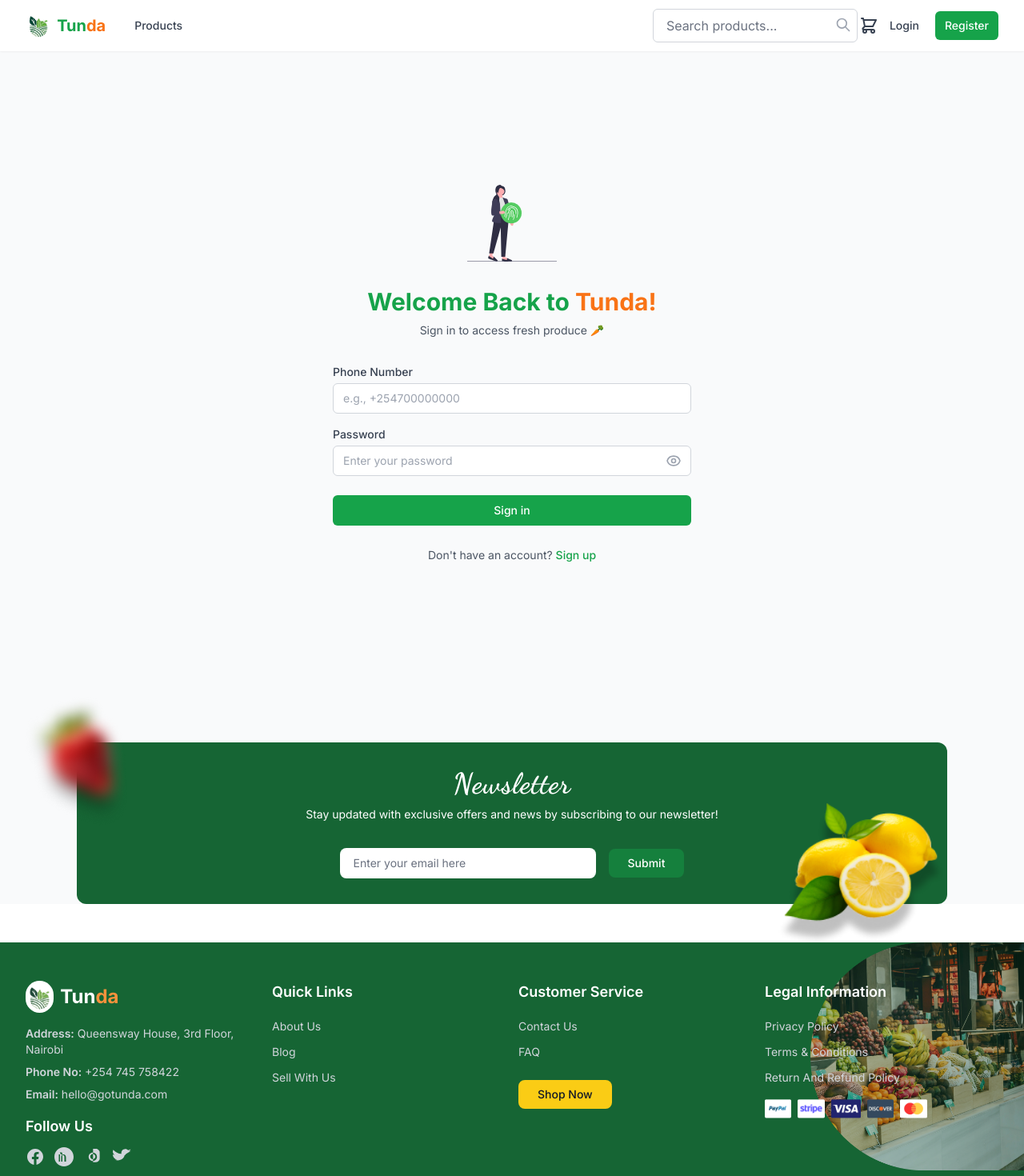
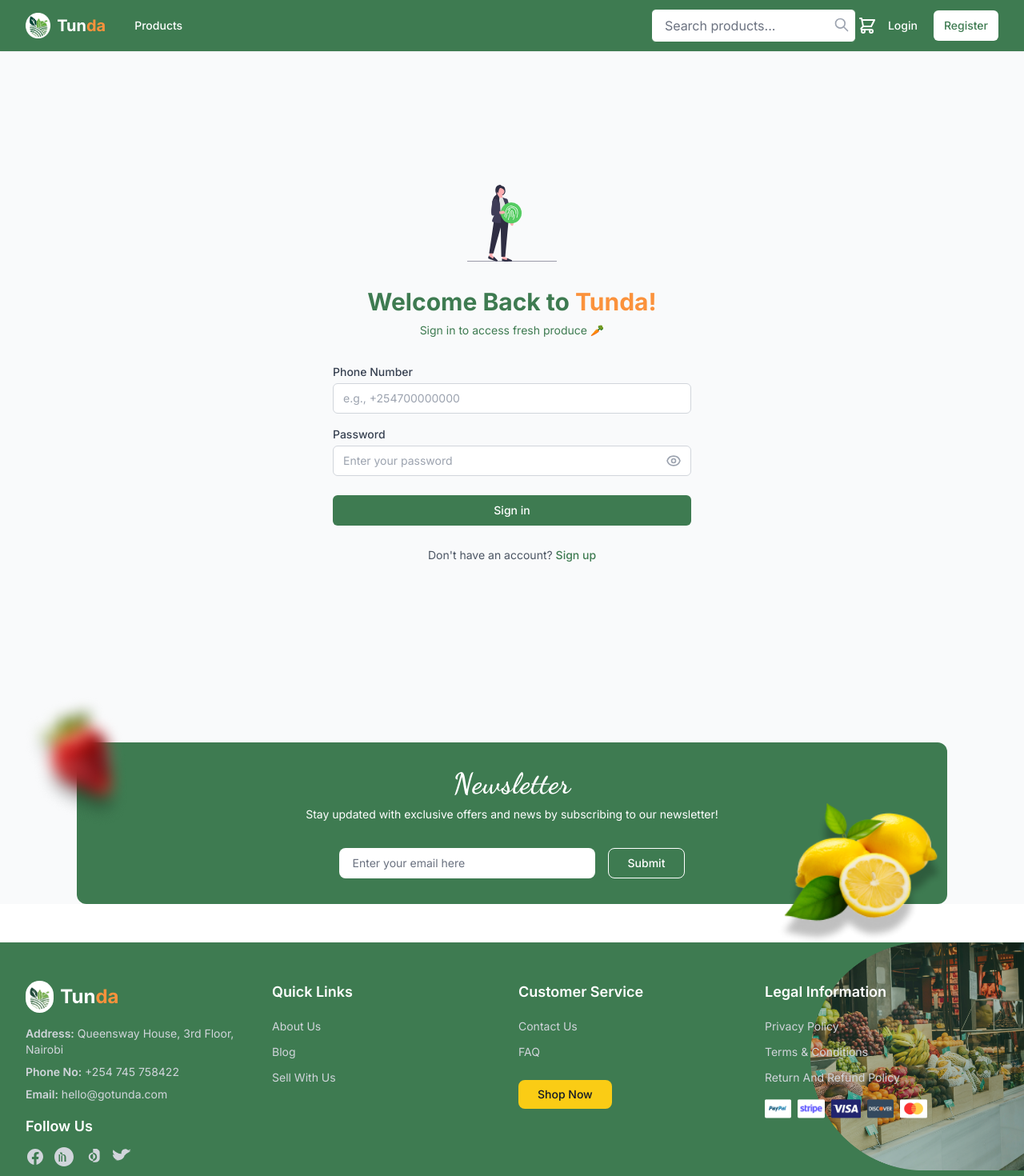
Before and after one commit to Mathew-macharia/tunda-fullstack, a Vue app in the folder frontend/: page /login in a window 1280 px wide. Shown: the top 1470 px of the page at 80% size. Built offline with nearby package versions, Linux system fonts and the light colour scheme; no server answers.

Commit message:
adjusted brand color for consistency

```diff
--- a/frontend/src/App.vue
+++ b/frontend/src/App.vue
@@ -152,7 +152,7 @@
 <template>
   <div id="app" class="min-h-screen bg-gray-50">
     <!-- Navigation Bar -->
-    <nav class="bg-white shadow-sm sticky top-0 z-50">
+    <nav class="bg-primary shadow-sm sticky top-0 z-50">
       <div class="max-w-7xl mx-auto px-4 sm:px-6 lg:px-8">
         <div class="flex items-center justify-between h-16">
           <!-- Left side - Logo and Navigation -->
@@ -160,14 +160,14 @@
               <!-- Logo -->
             <RouterLink to="/" class="flex items-center">
               <img src="@/assets/tunda_logo.jpg" alt="Tunda Logo" class="h-8 w-auto mr-2">
-              <span class="text-green-600 text-xl font-bold">Tun<span class="text-orange-500">da</span></span>
+              <span class="text-white text-xl font-bold">Tun<span class="text-orange-400">da</span></span>
             </RouterLink>
 
             <!-- Desktop Navigation Links -->
             <div class="hidden md:ml-6 md:flex md:space-x-4">
               <RouterLink v-if="!isAuthenticated || isCustomer"
                          to="/products"
-                         class="text-gray-700 hover:text-gray-900 px-3 py-2 rounded-md text-sm font-medium">
+                         class="text-white hover:text-gray-200 px-3 py-2 rounded-md text-sm font-medium">
                 Products
               </RouterLink>
             </div>
@@ -180,9 +180,9 @@
                      v-model="searchQuery"
                      @keyup.enter="handleSearch"
                      placeholder="Search products..."
-                     class="w-full px-1.5 py-1 border border-gray-300 rounded-md focus:outline-none focus:ring-2 focus:ring-green-500 focus:border-transparent text-xs min-w-0">
+                     class="w-full px-1.5 py-1 border border-gray-300 rounded-md focus:outline-none focus:ring-2 focus:ring-primary focus:border-transparent text-xs min-w-0">
               <button @click="handleSearch"
-                      class="absolute right-0.5 top-1 text-gray-400 hover:text-gray-600">
+                      class="absolute right-0.5 top-1 text-primary hover:text-gray-600">
                 <svg class="h-4 w-4" fill="none" stroke="currentColor" viewBox="0 0 24 24">
                   <path stroke-linecap="round" stroke-linejoin="round" stroke-width="2" d="M21 21l-6-6m2-5a7 7 0 11-14 0 7 7 0 0114 0z" />
                 </svg>
@@ -199,7 +199,7 @@
                        v-model="searchQuery"
                        @keyup.enter="handleSearch"
                        placeholder="Search products..."
-                       class="w-64 px-4 py-2 border border-gray-300 rounded-md focus:outline-none focus:ring-2 focus:ring-green-500 focus:border-transparent">
+                       class="w-64 px-4 py-2 border border-primary rounded-md focus:outline-none focus:ring-2 focus:ring-primary focus:border-transparent">
                 <button @click="handleSearch"
                         class="absolute right-2 top-2.5 text-gray-400 hover:text-gray-600">
                   <svg class="h-5 w-5" fill="none" stroke="currentColor" viewBox="0 0 24 24">
@@ -212,7 +212,7 @@
             <!-- Cart Link - For Customers and Unauthenticated Users -->
             <RouterLink v-if="!isAuthenticated || isCustomer"
                        to="/cart"
-                       class="text-gray-700 hover:text-gray-900 relative">
+                       class="text-white hover:text-gray-900 relative">
               <span class="sr-only">Shopping cart</span>
               <svg class="h-6 w-6" fill="none" viewBox="0 0 24 24" stroke="currentColor">
                 <path stroke-linecap="round" stroke-linejoin="round" stroke-width="2" d="M3 3h2l.4 2M7 13h10l4-8H5.4M7 13L5.4 5M7 13l-2.293 2.293c-.63.63-.184 1.707.707 1.707H17m0 0a2 2 0 100 4 2 2 0 000-4zm-8 2a2 2 0 11-4 0 2 2 0 014 0z" />
@@ -226,7 +226,7 @@
             <!-- Support Button - For All Authenticated Users -->
             <button v-if="isAuthenticated"
                     @click="navigateToSupport"
-                    class="text-gray-700 hover:text-gray-900 relative p-2 rounded-md hover:bg-gray-100 transition-colors duration-200"
+                    class="text-white hover:text-gray-200 relative p-2 rounded-md transition-colors duration-200"
                     title="Support">
               <span class="sr-only">Support</span>
               <svg class="h-6 w-6" fill="none" viewBox="0 0 24 24" stroke="currentColor">
@@ -246,11 +246,11 @@
                       @click.stop="showUserDropdown = !showUserDropdown"
                       class="flex items-center space-x-2 text-sm px-3 py-2 bg-white hover:bg-gray-50 rounded-lg focus:outline-none focus:ring-2 focus:ring-offset-2 focus:ring-green-500 border border-gray-200">
                 <div class="h-8 w-8 rounded-full bg-gray-200 flex items-center justify-center">
-                  <span class="text-sm font-medium text-gray-700">
+                  <span class="text-sm font-medium text-primary">
                     {{ getUserName.charAt(0).toUpperCase() }}
                   </span>
                 </div>
-                <span class="text-gray-700">{{ getUserName }}</span>
+                <span class="text-primary">{{ getUserName }}</span>
                 <!-- Dropdown Chevron -->
                 <svg class="w-4 h-4 ml-1 text-gray-500"
                      :class="{ 'transform rotate-180': showUserDropdown }"
@@ -366,10 +366,12 @@
 
               <!-- Desktop Login/Register -->
               <div v-if="!isAuthenticated" class="flex items-center space-x-2">
-                <RouterLink to="/login" class="text-gray-700 hover:text-gray-900 px-3 py-2 rounded-md text-sm font-medium">
+                <RouterLink to="/login" class="text-white hover:text-gray-200 px-3 py-2 rounded-md text-sm font-medium">
                   Login
                 </RouterLink>
-                <RouterLink to="/register" class="bg-green-600 text-white hover:bg-green-700 px-3 py-2 rounded-md text-sm font-medium">
+                <RouterLink to="/register" class="bg-white text-primary border border-transparent hover:bg-primary hover:text-white hover:border-white px-3 py-2 rounded-md text-sm font-medium hover:scale-105 hover:shadow-lg
+                              transform transition-all duration-200 ease-out
+                              focus:outline-none focus:ring-2 focus:ring-offset-2 focus:ring-primary">
                   Register
                 </RouterLink>
               </div>
@@ -377,7 +379,7 @@
 
             <!-- Mobile Menu Button -->
             <button @click.stop="showMobileMenu = !showMobileMenu"
-                    class="md:hidden inline-flex items-center justify-center p-2 rounded-md text-gray-700 hover:text-gray-900 hover:bg-gray-100 focus:outline-none focus:ring-2 focus:ring-inset focus:ring-green-500">
+                    class="md:hidden inline-flex items-center justify-center p-2 rounded-md text-white hover:text-gray-900 hover:bg-gray-100 focus:outline-none focus:ring-2 focus:ring-inset focus:ring-primary">
               <span class="sr-only">Open main menu</span>
               <!-- Hamburger Icon -->
               <svg class="h-6 w-6"
@@ -413,19 +415,19 @@
             <template v-if="!isAuthenticated">
               <RouterLink to="/products"
                          @click="showMobileMenu = false"
-                         class="block px-4 py-2 text-sm text-gray-700 hover:bg-gray-50">
+                         class="block px-4 py-2 text-sm text-primary hover:bg-gray-50">
                 Products
               </RouterLink>
               <RouterLink to="/login"
                          @click="showMobileMenu = false"
-                         class="block px-4 py-2 text-sm text-gray-700 hover:bg-gray-50">
+                         class="block px-4 py-2 text-sm text-primary hover:bg-gray-50">
                 Login
               </RouterLink>
               <RouterLink to="/register"
-                         @click="showMobileMenu = false"
-                         class="block px-4 py-2 text-sm text-gray-700 hover:bg-gray-50 bg-green-600 text-white hover:bg-green-700 mx-4 rounded-md text-center">
-                Register
-              </RouterLink>
+                        @click="showMobileMenu = false"
+                        class="block px-4 py-2 text-sm text-white bg-primary hover:bg-green-700 mx-4 rounded-md text-center">
+              Register
+            </RouterLink>
             </template>
 
             <!-- Authenticated Menu -->
--- a/frontend/src/assets/main.css
+++ b/frontend/src/assets/main.css
@@ -31,7 +31,7 @@
   }
 
   .form-input {
-    @apply block w-full px-3 py-2 border border-gray-300 rounded-md placeholder-gray-400 focus:outline-none focus:ring-green-500 focus:border-green-500 sm:text-sm;
+    @apply block w-full px-3 py-2 border border-gray-300 rounded-md placeholder-gray-400 focus:outline-none focus:ring-primary focus:border-primary sm:text-sm;
   }
 
   .form-label {
--- a/frontend/src/components/CategoryOverview.vue
+++ b/frontend/src/components/CategoryOverview.vue
@@ -2,7 +2,7 @@
   <div class="mt-16 md:mt-0 pt-0 pb-0 mb-8 sm:mb-0 sm:py-12 lg:py-24 bg-white">
     <div class="max-w-7xl mx-auto px-4 sm:px-6 lg:px-8 text-center">
 <p class="text-xl text-gray-900 font-semibold tracking-wide uppercase font-dancing-script">Our</p>
-      <h2 class="mt-2 text-2xl font-extrabold text-green-600 tracking-tight sm:text-4xl">
+      <h2 class="mt-2 text-2xl font-extrabold text-primary tracking-tight sm:text-4xl">
         Category
       </h2>
 
@@ -40,7 +40,7 @@
       <div class="mt-8">
         <router-link
           to="/products"
-          class="text-green-600 hover:text-green-700 text-sm font-medium flex items-center justify-center space-x-1"
+          class="text-primary hover:text-primary-700 text-sm font-medium flex items-center justify-center space-x-1"
         >
           <span>View All Categories</span>
           <svg class="w-4 h-4" fill="none" stroke="currentColor" viewBox="0 0 24 24">
--- a/frontend/src/components/ExploreSection.vue
+++ b/frontend/src/components/ExploreSection.vue
@@ -1,5 +1,5 @@
 <template>
-  <div class="relative bg-green-50 pt-5 pb-20 sm:pt-6 sm:pb-24 lg:pt-8 lg:pb-32">
+  <div class="relative bg-primary pt-5 pb-20 sm:pt-6 sm:pb-24 lg:pt-8 lg:pb-32">
     <!-- Background Illustration -->
     <div class="absolute inset-0 z-0">
       <img src="/images/explore/explore-background.png" alt="Subtle background illustration" class="w-full h-full object-cover object-center" />
@@ -18,14 +18,14 @@
       <div class="max-w-2xl ml-auto text-center w-full lg:w-3/4 mt-10"> <!-- Adjusted for subtle right shift, centered text within -->
         <h2 class="text-2xl sm:text-3xl md:text-4xl font-extrabold tracking-tight text-gray-900"> <!-- Increased font size to match HeroSection -->
           <span class="block">30% OFF Deals Inside:</span>
-          <span class="block text-green-700">Save Big on Your Favorite Groceries Today!</span>
+          <span class="block text-primary">Save Big on Your Favorite Groceries Today!</span>
         </h2>
         <p class="mt-4 text-sm text-gray-600 sm:text-base md:mt-5"> <!-- Kept font size, adjusted for clarity -->
           Discover exclusive discounts and special offers on a wide range of products throughout our
           store. Hurry, while supplies last!
         </p>
         <div class="mt-10 flex justify-center">
-          <router-link to="/products" class="inline-flex items-center justify-center px-2 md:px-7 py-2 border border-transparent text-sm font-medium rounded-md text-white bg-green-600 hover:bg-green-700 md:py-2.5 md:text-base">
+          <router-link to="/products" class="inline-flex items-center justify-center px-2 md:px-7 py-2 border border-transparent text-sm font-medium rounded-md text-white bg-primary hover:bg-darkGreen md:py-2.5 md:text-base">
             Explore
           </router-link>
         </div>
--- a/frontend/src/components/Footer.vue
+++ b/frontend/src/components/Footer.vue
@@ -6,7 +6,7 @@
       <img src="/images/footer/footer-strawbery-blur.png" alt="Strawberry" class="absolute top-[-40%] left-[-5%] w-45 h-45" style="animation: float 6s ease-in-out infinite;" />
       <img src="/images/footer/footer-lemon.png" alt="Lemon" class="absolute bottom-[-50%] right-[0%] w-72 h-72" style="animation: float 7s ease-in-out infinite reverse;" />
     </div>
-    <div class="relative bg-green-800 py-8 rounded-xl">
+    <div class="relative bg-primary py-8 rounded-xl">
       <div class="max-w-4xl mx-auto px-4 sm:px-6 lg:px-8 relative z-10">
         <div class="text-center">
 <h3 class="text-3xl font-dancing-script text-white font-semibold tracking-wide sm:text-3xl md:text-4xl">Newsletter</h3>
@@ -16,11 +16,15 @@
           <input
             type="email"
             placeholder="Enter your email here"
-            class="w-full sm:w-80 px-4 py-2 border border-transparent rounded-lg leading-5 bg-white text-gray-900 placeholder-gray-500 focus:outline-none focus:ring-2 focus:ring-green-500 focus:border-transparent text-sm"
+            class="w-full sm:w-80 px-4 py-2 border border-transparent rounded-lg leading-5 bg-white text-gray-900 placeholder-gray-500 focus:outline-none focus:ring-2 focus:ring-offset-2 focus:ring-primary focus:border-transparent text-sm"
           />
           <button
             @click="handleNewsletterSubmit"
-            class="w-1/3 mx-auto sm:w-auto bg-green-700 text-white px-6 py-2 rounded-lg text-sm font-medium hover:bg-green-600 focus:outline-none focus:ring-2 focus:ring-offset-2 focus:ring-green-500 transition-colors duration-200"
+            class="w-1/3 mx-auto sm:w-auto bg-transparent text-white border border-white
+                  px-6 py-2 rounded-lg text-sm font-medium
+                  hover:bg-white hover:text-primary hover:border-transparent
+                  focus:outline-none focus:ring-2 focus:ring-offset-2 focus:ring-primary
+                  transition-colors duration-200"
           >
             Submit
           </button>
@@ -31,7 +35,7 @@
 
   <footer class="bg-white text-white pt-12">
     <!-- Main Footer Content -->
-    <div class="relative bg-green-800 py-12">
+    <div class="relative bg-primary py-12">
       <img src="/images/footer/footer-right-img.png" alt="Fruit and vegetable market stall" class="absolute top-0 right-0 h-3/4 w-auto object-cover object-center opacity-75 hidden md:block" />
 
       <div class="max-w-7xl mx-auto px-4 sm:px-6 lg:px-8 relative z-10 md:pr-1/3 text-center md:text-left">
--- a/frontend/src/components/OurServicesSection.vue
+++ b/frontend/src/components/OurServicesSection.vue
@@ -2,7 +2,7 @@
   <div class="relative pt-5 pb-20 sm:pt-6 sm:pb-24 lg:pt-8 lg:pb-32">
     <div class="max-w-7xl mx-auto px-4 sm:px-6 lg:px-8 text-center">
 <p class="text-xl text-gray-900 font-semibold tracking-wide uppercase font-dancing-script">Our</p>
-      <h2 class="mt-2 text-2xl font-extrabold text-green-600 tracking-tight sm:text-4xl">
+      <h2 class="mt-2 text-2xl font-extrabold text-primary tracking-tight sm:text-4xl">
         Services
       </h2>
     </div>
--- a/frontend/src/views/auth/LoginPage.vue
+++ b/frontend/src/views/auth/LoginPage.vue
@@ -11,10 +11,10 @@
           />
         </div>
         <h2 class="mt-6 text-center text-3xl font-extrabold">
-          <span class="text-green-600">Welcome Back to </span>
-          <span class="text-orange-500">Tunda!</span>
+          <span class="text-primary">Welcome Back to </span>
+          <span class="text-orange-400">Tunda!</span>
         </h2>
-        <p class="mt-2 text-center text-sm text-gray-600">
+        <p class="mt-2 text-center text-sm text-primary">
           Sign in to access fresh produce  🥕
         </p>
       </div>
@@ -81,7 +81,7 @@
           <button
             type="submit"
             :disabled="isLoading"
-            class="group relative w-full flex justify-center py-2 px-4 border border-transparent text-sm font-medium rounded-md text-white bg-green-600 hover:bg-green-700 focus:outline-none focus:ring-2 focus:ring-offset-2 focus:ring-green-500 disabled:opacity-50 disabled:cursor-not-allowed"
+            class="group relative w-full flex justify-center py-2 px-4 border border-transparent text-sm font-medium rounded-md text-white bg-primary hover:bg-darkGreen focus:outline-none focus:ring-2 focus:ring-offset-2 focus:ring-green-500 disabled:opacity-50 disabled:cursor-not-allowed"
           >
             <span v-if="isLoading" class="absolute left-0 inset-y-0 flex items-center pl-3">
               <div class="animate-spin rounded-full h-5 w-5 border-b-2 border-white"></div>
@@ -93,7 +93,7 @@
         <div class="text-center">
           <span class="text-sm text-gray-600">
             Don't have an account?
-            <router-link to="/register" class="font-medium text-green-600 hover:text-green-500">
+            <router-link to="/register" class="font-medium text-primary hover:text-green-600">
               Sign up
             </router-link>
           </span>
--- a/frontend/tailwind.config.js
+++ b/frontend/tailwind.config.js
@@ -7,10 +7,8 @@
   theme: {
     extend: {
       colors: {
-        green: {
+        primary: {
           DEFAULT: '#3e7b51',
-        },
-        primary: {
           50: '#f0fdf4',
           100: '#dcfce7',
           200: '#bbf7d0',
@@ -22,6 +20,7 @@
           800: '#166534',
           900: '#14532d',
         },
+        darkGreen: '#376b47',
       },
       fontFamily: {
         sans: ['Inter', 'system-ui', 'sans-serif'],
```
Also changed, not shown: frontend/src/components/HeroSection.vue (+5 -5 lines), frontend/src/components/SearchBar.vue (+8 -8 lines), frontend/src/views/HomePage.vue (+8 -8 lines), frontend/src/views/auth/RegisterPage.vue (+5 -5 lines).
